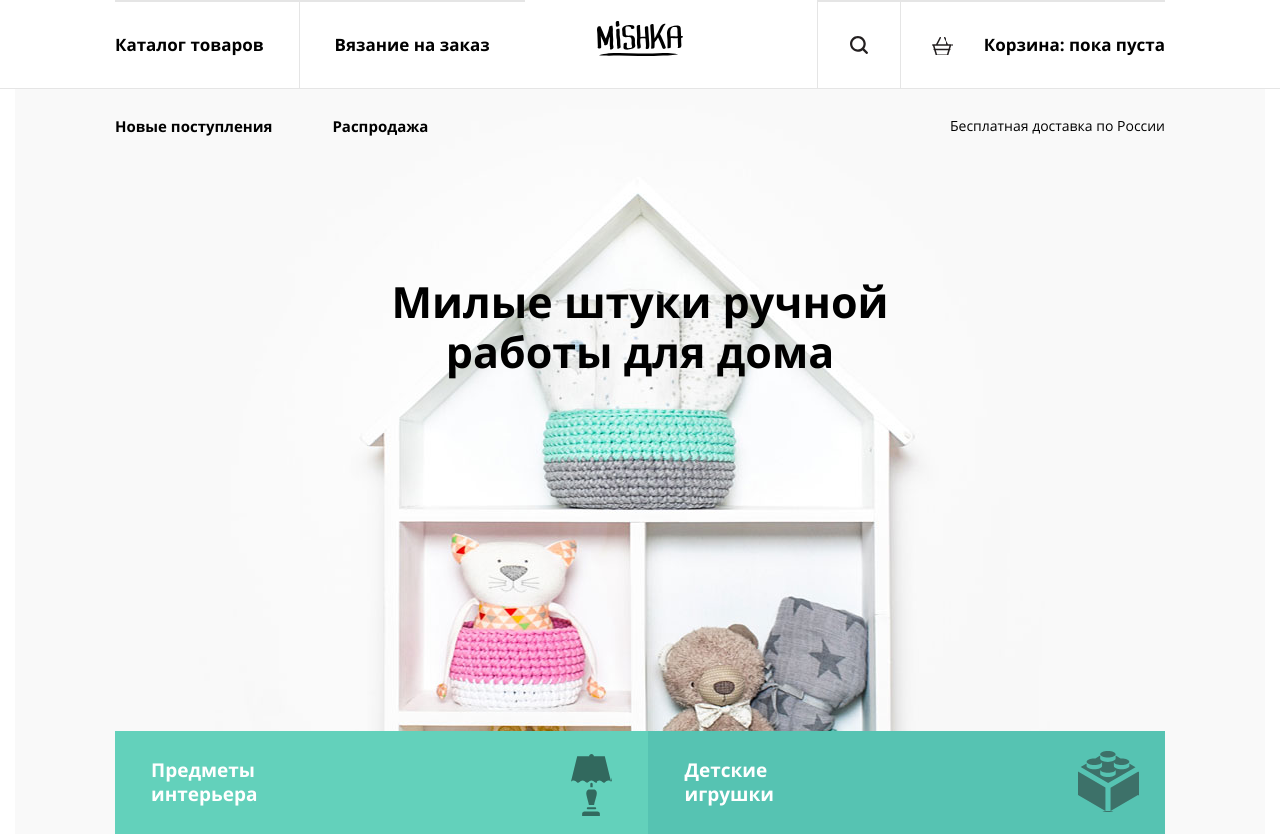
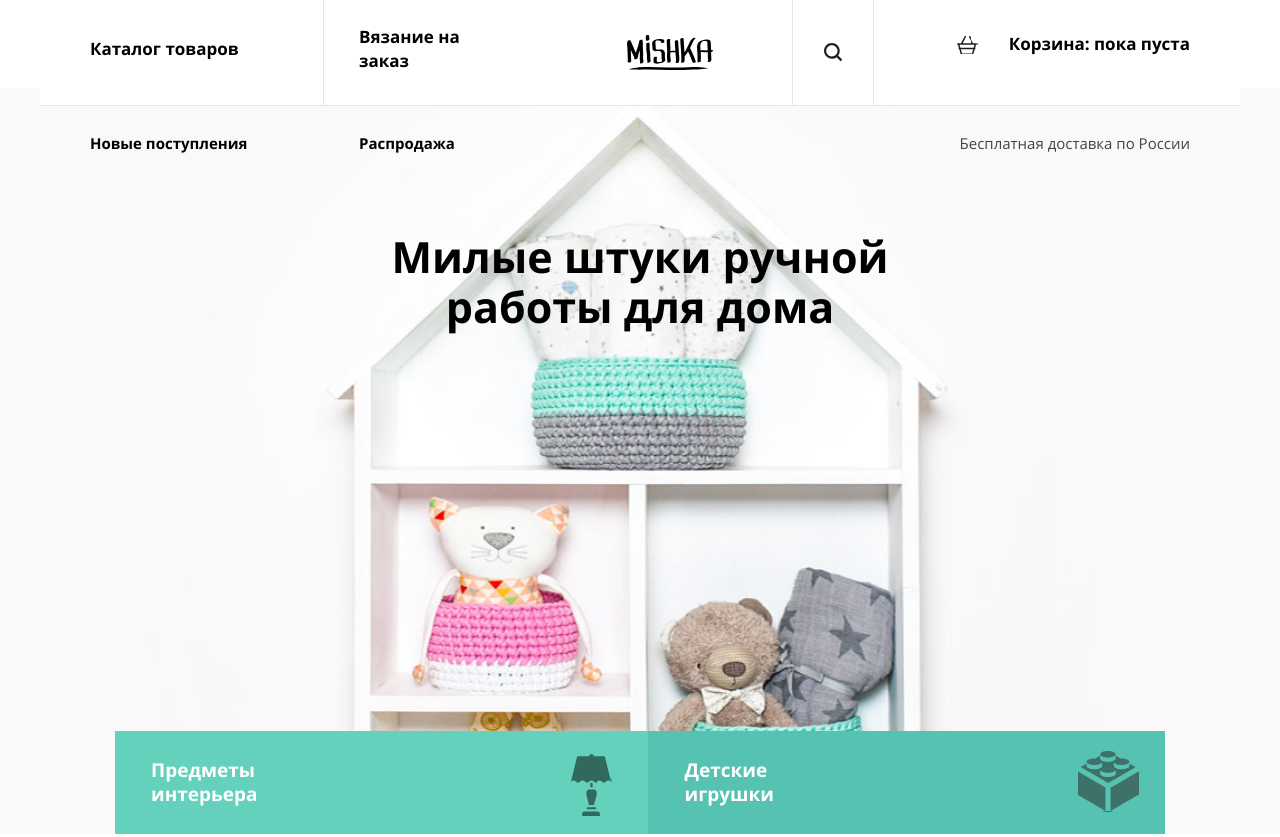
Before and after one commit to MayaSol/60303-mishka, a website: page index.html in a window 1280 px wide. Shown: the top 837 px of the page. Drawn offline with nearby package versions, Linux system fonts and the light colour scheme; files that its build step writes are made by us from their sources.

Commit message:
Адаптивный header. Исправления

```diff
--- a/index.html
+++ b/index.html
@@ -15,7 +15,6 @@
               <a class="logo  main-nav__logo">Mishka</a>
               <a class="main-nav__toggle"></a>
             </div>
-
             <a class="main-nav__link  main-nav__link--catalog" href="catalog.html">
               <span>Каталог товаров</span>
             </a>
@@ -25,32 +24,25 @@
             <a class="main-nav__link  main-nav__link--search" href="#">
               <span>Поиск по сайту</span>
             </a>
+            <div class="main-nav__user-section">
               <a class="main-nav__link  main-nav__link--cart" href="#">
                 <span>Корзина: пока пуста</span>
               </a>
             </div>
-        </nav>
-
-        <nav class="sub-nav">
-          <div class="sub-nav__inner">
-            <a class="sub-nav__link  sub-nav__link--catalog" href="catalog.html">
-              Каталог товаров
+            <a class="main-nav__link  main-nav__link--new" href="new.html">
+              <span>Новые поступления</span>
             </a>
-            <a class="sub-nav__link  sub-nav__link--form" href="form.html">
-              Вязание на заказ
+            <a class="main-nav__link  main-nav__link--sale" href="sale.html">
+              <span>Распродажа</span>
             </a>
-            <a class="sub-nav__link  sub-nav__link--new" href="new.html">
-              Новые поступления
+            <a class="main-nav__link  main-nav__link--delivery">
+              <span>Бесплатная доставка по России</span>
             </a>
-            <a class="sub-nav__link  sub-nav__link--sale" href="sale.html">
-              Распродажа
-            </a>
-            <span class="sub-nav__text">Бесплатная доставка по России</span>
           </div>
         </nav>
 
       <div class="page-header__title-wrapper">
-        <h1 class="page-header__title">Милые штуки ручной <br>работы для дома</h1>
+        <h1 class="page-header__title">Милые штуки ручной <br>работы для дома </h1>
       </div>
 
       <div class="main-links">
--- a/js/main-nav.js
+++ b/js/main-nav.js
@@ -1,9 +1,7 @@
     var nav_toggle = document.querySelector(".main-nav__toggle");
     var main_nav = document.querySelector(".main-nav");
 
-    if (window.innerWidth <= 768) {
-      main_nav.classList.add("main-nav--closed");
-    }
+    main_nav.classList.add("main-nav--closed");
 
     nav_toggle.addEventListener("click", function(event) {
         event.preventDefault();
@@ -18,29 +16,3 @@
             main_nav.classList.add("main-nav--closed");
         }
     });
-
-    window.addEventListener("resize", funcWindowResize );
-
-    function funcWindowResize() {
-      if (window.innerWidth > 768)
-      {
-
-        if (main_nav.classList.contains("main-nav--closed"))
-        {
-          main_nav.classList.remove("main-nav--closed");
-        }
-
-        else
-        {
-          if (main_nav.classList.contains("main-nav--opened"))
-          {
-            main_nav.classList.remove("main-nav--opened");
-          }
-        }
-      }
-
-      else
-      {
-        main_nav.classList.add("main-nav--closed");
-      }
-    }
--- a/sass/blocks/main-nav.scss
+++ b/sass/blocks/main-nav.scss
@@ -1,9 +1,38 @@
+@mixin main-nav__sub-link {
+  display: flex;
+  padding-top: 25px;
+  background-color: rgba(255,255,255,0);
+
+  span {
+    align-self: flex-start;
+    font-size: 1.5rem;
+    font-weight: 700;
+    line-height: 2.4rem;
+    color: #000000;
+  }
+}
+
+@mixin main-nav__top-link {
+  display: flex;
+  border-bottom: 1px solid rgba(0, 0, 0, 0.1);
+  background-color: rgba(255,255,255,1);
+
+  span {
+    align-self: center;
+    font-size: 1.7rem;
+    font-weight: 700;
+    line-height: 2.4rem;
+    color: #000000;
+  }
+}
+
 .main-nav__header {
   position: relative;
-  height: 79px;
+  min-height: 79px;
   line-height: 79px;
   font-size: 0;
   text-align: center;
+  background-color: #ffffff;
   @include container;
 }
 
@@ -26,57 +55,6 @@
   box-shadow: none;
 }
 
-.main-nav--closed {
-  .main-nav__link {
-    position: absolute;
-    display: none;
-  }
-
-  .main-nav__toggle {
-    position: absolute;
-    display: block;
-    top:32px;
-    right: 31px;
-    width: 20px;
-    height: 14px;
-    background-image: url("../img/icon-menu-open.svg");
-    z-index: 99;
-  }
-}
-
-.main-nav--opened {
-
-  .main-nav__link {
-    position: absolute;
-    display: block;
-    width: 100%;
-    z-index: 99;
-
-    &:nth-of-type(2){
-      margin-top: 80px;
-    }
-
-    &:nth-of-type(3){
-      margin-top: 2*80px;
-    }
-
-    &:nth-of-type(4){
-      margin-top: 3*80px;
-    }
-  }
-
-  .main-nav__toggle {
-    display: block;
-    position: absolute;
-    top: 29px;
-    right: 30px;
-    width: 21px;
-    height: 20px;
-    background-image: url("../img/icon-menu-close.svg");
-    z-index: 99;
-  }
-}
-
 .main-nav__link {
     display: block;
     font-size: 0;
@@ -90,6 +68,7 @@
 
     span {
       display: inline-block;
+      vertical-align: middle;
       position: relative;
       padding-left: 76px;
       font-size: 1.7rem;
@@ -124,70 +103,185 @@
         height: 18px;
         background-image: url("../img/icon-cart.svg");
       }
+    }
 
+    &--new,
+    &--sale,
+    &--delivery {
+      display: none;
     }
   }
+
+@media #{$mobile-widths-only} {
+
+  .main-nav--closed {
+    position: relative;
+    padding-top: 79px;
+
+    .main-nav__inner {
+      position: absolute;
+      top:0;
+      left: 0;
+      width: 100%;
+      z-index: 2;
+    }
+
+    .main-nav__link {
+      display: none;
+    }
+
+    .main-nav__toggle {
+      position: absolute;
+      display: block;
+      top:32px;
+      right: 31px;
+      width: 20px;
+      height: 14px;
+      background-image: url("../img/icon-menu-open.svg");
+      z-index: 99;
+    }
+  }
+
+  .main-nav--opened {
+    position: relative;
+    padding-top: 79px;
+
+    .main-nav__inner {
+      position: absolute;
+      top:0;
+      left: 0;
+      width: 100%;
+      z-index: 2;
+    }
+
+    .main-nav__link {
+      display: none;
+    }
+
+    .main-nav__link--catalog {
+      display: block;
+    }
+
+    .main-nav__link--form {
+      display: block;
+    }
+
+    .main-nav__link--search {
+      display: block;
+    }
+
+    .main-nav__link--cart {
+      display: block;
+    }
+
+    .main-nav__toggle {
+      display: block;
+      position: absolute;
+      top: 29px;
+      right: 30px;
+      width: 21px;
+      height: 20px;
+      background-image: url("../img/icon-menu-close.svg");
+      z-index: 3;
+    }
+
+    &--new,
+    &--sale,
+    &--delivery {
+      display: none;
+    }
+  }
+
+}
 
 
 @media #{$tablet-widths} {
 
   .main-nav {
-    background-color: #ffffff;
-    border-bottom: 1px solid rgba(0, 0, 0, 0.1);
+    background: linear-gradient(to bottom, rgba(255,255,255,1) 88px, rgba(255,255,255,0) 88px, rgba(255,255,255,0) 100%);
   }
 
   .main-nav__inner {
     display: flex;
-    height: 88px;
-    @include container;
+    flex-wrap: wrap;
+    min-height: 88px;
+    width: $screen-tablet;
+    margin-left: auto;
+    margin-right: auto;
   }
 
   .main-nav__header {
+    flex-basis: 300px;
+    flex-grow: 1;
     width: auto;
-    magin: 0;
-    flex-basis: 180px;
-    flex-grow:1;
+    height: auto;
+    margin: 0;
+    padding-left: 50px;
     text-align: left;
+    @include main-nav__top-link;
   }
 
   .main-nav__logo {
+    align-self: center;
     width: 113px;
     height: 46px;
   }
 
+  .main-nav__toggle {
+    display: none;
+  }
+
   .main-nav__link {
     position: static;
-    display: flex;
     width: auto;
     min-height: 0;
-    margin: 0;
-    padding: 0;
+    padding: 32px 0;
     line-height: inherit;
-    background: initial;
+    background: none;
+    border: none;
 
     span {
       display: block;
       width: auto;
       margin: 0;
-      align-self: center;
+      padding: 0;
     }
 
-    &--form,
-    &--catalog {
+    &--new,
+    &--sale {
       display: none;
     }
   }
 
+  .main-nav__link--catalog {
+    flex-basis: 190px;
+    margin-right: 37px;
+    padding-left: 50px;
+    order: 3;
+    box-sizing: border-box;
+    @include main-nav__sub-link;
+  }
+
+  .main-nav__link--form {
+    flex-basis: 140px;
+    order: 4;
+    box-sizing: border-box;
+    @include main-nav__sub-link;
+  }
+
   .main-nav__link--search {
-    padding: 0 32px;
+    flex-basis: 82px;
+    margin-left: auto;
     justify-content: center;
     border-right: 1px solid rgba(0, 0, 0, 0.1);
     border-left: 1px solid rgba(0, 0, 0, 0.1);
+    order: 1;
+    box-sizing: border-box;
+    @include main-nav__top-link;
 
     span {
       position: relative;
-      font-size: 0;
-      padding: 0;
+      text-indent: -10000px;
       width: 18px;
       height: 19px;
 
@@ -198,8 +292,17 @@
     }
   }
 
+  .main-nav__user-section {
+    justify-content: flex-end;
+    flex-basis: 314px;
+    order: 2;
+    padding-right: 50px;
+    box-sizing: border-box;
+    @include main-nav__top-link;
+ }
+
   .main-nav__link--cart {
-    flex-basis: 264px;
+    padding-left: 31px;
     text-align: right;
 
     span {
@@ -214,37 +317,20 @@
     }
   }
 
-  .sub-nav {
-    display: block;
-    margin-bottom: auto;
-    padding-top: 25px;
-    }
+  .main-nav__link--delivery {
+    flex-basis: 240px;
+    flex-grow: 1;
+    justify-content: flex-end;
+    margin-left: auto;
+    padding-left: 35px;
+    padding-right: 50px;
+    order: 5;
+    @include main-nav__sub-link;
 
-  .sub-nav__inner {
-    display: flex;
-    @include container;
-    justify-content: space-between;
-  }
-
-  .sub-nav__link {
-    font-size: 1.5rem;
-    font-weight: 700;
-    line-height: 2.4rem;
-    color: #000000;
-    text-decoration: none;
-
-
-    &--new,
-    &--sale {
-      display: none;
-    }
-
-    &--catalog {
-      margin-right: 37px;
-    }
-
-    &--form {
-      margin-right: auto;
+    span{
+      text-align: right;
+      color: $color-grey-dark;
+      font-weight: 400;
     }
   }
 
@@ -252,10 +338,13 @@
 
 @media #{$desktop-widths} {
 
+  .main-nav__inner {
+    width: $screen-desktop;
+  }
+
   .main-nav__header {
-    position: absolute;
-    left: 50%;
-    margin-left: -75px;
+      flex-basis: 149px;
+      order: 3;
   }
 
   .main-nav__logo {
@@ -263,34 +352,59 @@
     height: 72px;
   }
 
+  .main-nav__user-section {
+      flex-basis: 366px;
+      order: 5;
+      box-sizing: border-box;
+  }
+
   .main-nav__link {
 
-    &--catalog,
+    &--catalog {
+      flex-basis: 284px;
+      margin-right: 0;
+      padding-right: 35px;
+      order: 1;
+      border-right: 1px solid rgba(0, 0, 0, 0.1);
+      box-sizing: border-box;
+      @include main-nav__top-link;
+    }
+
     &--form {
+      flex-basis: 221px;
+      margin-right: auto;
+      padding-left: 35px;
+      padding-right: 35px;
+      order: 2;
+      box-sizing: border-box;
+      @include main-nav__top-link;
+    }
 
-      span {
-        padding: 0;
+    &--search {
+      order: 4;
+    }
+
+    &--new {
+      flex-basis: 284px;
+      padding-left: 50px;
+      padding-right: 24px;
+      order: 6;
+      box-sizing: border-box;
+      @include main-nav__sub-link;
+    }
+
+    &--sale {
+      flex-basis: 233px;
+      padding-left: 35px;
+      padding-right: 35px;
+      box-sizing: border-box;
+      order: 7;
+      @include main-nav__sub-link;
+    }
+
+    &--delivery {
+      order:8;
     }
   }
 
-    &--catalog {
-      display: flex;
-      padding-left: 0;
-      padding-right: 35px;
-      order: -2;
-      border-right: 1px solid rgba(0, 0, 0, 0.1);
-    }
-
-    &--form {
-      display: flex;
-      margin-right: auto;
-      padding-left: 35px;
-      padding-right: 35px;
-      order: -1;
-    }
-
-    &--search {
-      margin-left: auto;
-    }
-  }
 }
--- a/sass/blocks/page-header.scss
+++ b/sass/blocks/page-header.scss
@@ -6,6 +6,7 @@
   font-weight: 700;
   @include container;
 }
+
 
 .page--index {
 
@@ -34,6 +35,7 @@
   }
 }
 
+
 @media #{$tablet-widths} {
 
   .page-header {
@@ -47,8 +49,9 @@
   .page-header {
     height: 856px;
     background-image: url("../img/hero-tablet@1x.jpg");
-    background-position: top 89px left 50%;
+    background-position: top 0 left 50%;
     background-repeat: no-repeat;
+    background-size: cover;
   }
 
   .page-header__title-wrapper {
@@ -92,7 +95,8 @@
     .page-header {
       height: 834px;
       background-image: url("../img/hero-desktop@1x.jpg");
-      background-position: top 89px;
+      background-position: top 0 left 50%;
+      background-size: cover;
     }
 
     .page-header__title-wrapper {
--- a/sass/variables.scss
+++ b/sass/variables.scss
@@ -10,6 +10,8 @@ $container-desktop: 1050px;
 
 
 $screen-mobile: 320px;
+$screen-tablet: 778px;
+$screen-desktop: 1200px;
 
 
 $color-grey-dark: #444444;
@@ -21,5 +23,6 @@ $color-main: #63d1bb;
 $color-main-dark: #56c3b2;
 
 
+$mobile-widths-only: "(max-width: 767px)";
 $tablet-widths: "(min-width: 768px)";
 $desktop-widths: "(min-width: 1200px)";
```
Also changed, not shown: catalog.html (+14 -22 lines), form.html (+11 -21 lines). Lines whose indentation alone changed are shown as unchanged.
